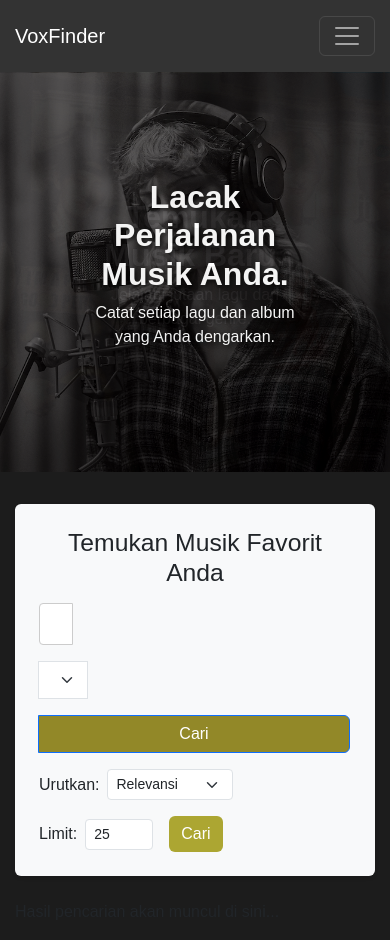
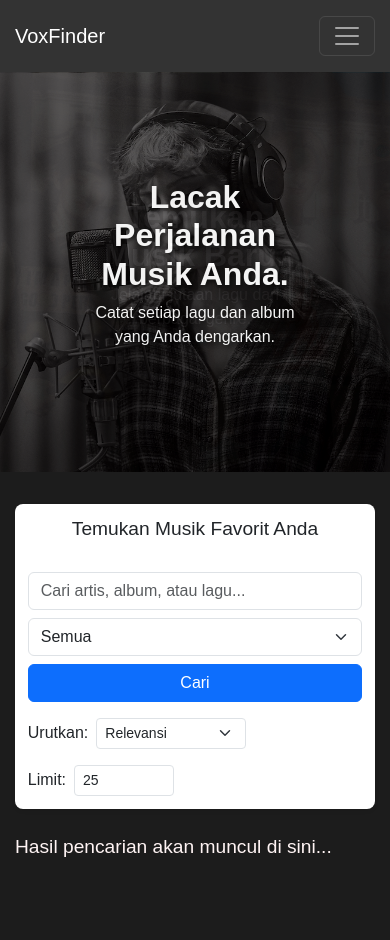
Before and after one commit to 157-Fadina/uts-pemweb-123140157, a React (Vite) app in the folder my-app/: page / in a window 390 px wide. After the commit the page ends 877 px from the top, so only its background shows below. Built offline with nearby package versions, Linux system fonts and the light colour scheme.

Commit message:
memperbaiki responsivitas pada layout screen hp

```diff
--- a/my-app/components/hero.css
+++ b/my-app/components/hero.css
@@ -10,7 +10,7 @@
   background-size: cover;
   background-position: center;
   filter: brightness(40%); /* Membuat gambar sedikit lebih gelap agar teks menonjol */
-  transition: transform 0.3s ease-in-out; /* Transisi untuk slide */
+  transition: transform 0.2s ease-in-out; /* Transisi untuk slide */
 }
 
 .hero-carousel .carousel-item {
@@ -33,7 +33,7 @@
 }
 
 /* Responsif */
-@media (max-width: 768px) {
+@media (max-width: 786px) {
   .hero-carousel,
   .hero-carousel .carousel-item {
     height: 400px;
--- a/my-app/components/searchForm.jsx
+++ b/my-app/components/searchForm.jsx
@@ -1,12 +1,7 @@
 import React, { useState } from 'react';
-import {
-  Button,
-  Form,
-  InputGroup
-} from 'react-bootstrap';
+import { Button, Form, Row, Col } from 'react-bootstrap';
 
 function SearchForm() {
-
   const [searchTerm, setSearchTerm] = useState('');
   const [mediaType, setMediaType] = useState('all');
   const [sortBy, setSortBy] = useState('relevance');
@@ -22,16 +17,16 @@ function SearchForm() {
       limit: limit
     };
 
-    console.log("Mencari dengan parameter:", searchParams);
+    console.log('Mencari dengan parameter:', searchParams);
   };
 
   return (
-    <section className="p-4 bg-light rounded shadow-sm text-center search-container">
+    <section className="search-container shadow-sm">
       <h2>Temukan Musik Favorit Anda</h2>
 
       <Form onSubmit={handleSubmit}>
-        <InputGroup className="my-3">
-
+        <Row className="g-2 my-3 align-items-center">
+          <Col xs={12} md={6}>
             <Form.Control
               id="searchTerm"
               name="searchTerm"
@@ -41,26 +36,32 @@ function SearchForm() {
               value={searchTerm}
               onChange={(e) => setSearchTerm(e.target.value)}
             />
+          </Col>
 
+          <Col xs={15} md={3}>
             <Form.Select
               id="mediaType"
               name="mediaType"
-            style={{ maxWidth: '120px' }}
+              className="media-type-select"
               value={mediaType}
               onChange={(e) => setMediaType(e.target.value)}
             >
-            <option value="all">All</option>
-            <option value="track_name">Track Name</option>
-            <option value="artist">Artist</option>
-            <option value="price">Price</option>
+              <option value="all">Semua</option>
+              <option value="artist">Artis</option>
+              <option value="Song">Lagu</option>
+              <option value="album">Album</option>
             </Form.Select>
+          </Col>
 
-          <Button variant="primary" type="submit">Cari</Button>
-        </InputGroup>
+          <Col xs={12} md={3}>
+            <Button variant="primary" type="submit" className="w-100">
+              Cari
+            </Button>
+          </Col>
+        </Row>
       </Form>
 
-      <div className="d-flex flex-wrap justify-content-start gap-3">
-
+      <div className="d-flex flex-column flex-md-row justify-content-start gap-3 mt-3">
         <Form.Group className="d-flex align-items-center" controlId="sortBySelect">
           <Form.Label className="me-2 mb-0">Urutkan:</Form.Label>
           <Form.Select
@@ -89,10 +90,6 @@ function SearchForm() {
             name="limit"
           />
         </Form.Group>
-
-        <Button variant="primary" type="submit" className="tombol-cari-kustom">
-            Cari
-        </Button>
       </div>
     </section>
   );
--- a/my-app/index.html
+++ b/my-app/index.html
@@ -4,12 +4,18 @@
     <meta charset="UTF-8" />
     <link rel="icon" type="image/svg+xml" href="/vite.svg" />
     <meta name="viewport" content="width=device-width, initial-scale=1.0" />
-    <title>VoxFinder</title>
-    </head>
+
+    <link
+      rel="stylesheet"
+      href="https://cdn.jsdelivr.net/npm/bootstrap@5.3.3/dist/css/bootstrap.min.css"
+      integrity="sha384-QWTKZyjpPEjISv5WaRU9OFeRpok6YctnYmDr5pNlyT2bRjXh0JMhjY6hW+ALEwIH"
+      crossorigin="anonymous"
+    />
+
+    <title>VoxFinder Anda</title>
+  </head>
   <body>
     <div id="root"></div>
-
     <script type="module" src="/src/main.jsx"></script>
-
-    </body>
+  </body>
 </html>
--- a/my-app/src/App.css
+++ b/my-app/src/App.css
@@ -1,3 +1,4 @@
+/* === GLOBAL STYLE === */
 body {
   font-family: sans-serif;
   margin: 0;
@@ -10,11 +11,16 @@ body {
   padding: 0 15px;
 }
 
+/* === HEADER / NAVBAR === */
 .main-bar {
   background-color: #333;
   color: white;
   padding: 1rem 0;
   box-shadow: 0 2px 5px rgba(0,0,0,0.2);
+}
+
+.navbar.main-bar {
+  margin-top: 0;
 }
 
 .playlist-count {
@@ -26,12 +32,33 @@ body {
   font-weight: bold;
 }
 
+/* === SEARCH SECTION === */
 .search-container {
   background-color: white;
   padding: 2rem;
   margin-top: 2rem;
   border-radius: 8px;
+  position: relative;
+  z-index: 2;
+}
+
+.search-container h2 {
   text-align: center;
+  margin-bottom: 1.5rem;
+}
+
+.search-container input,
+.search-container select {
+  text-align: left;
+  z-index: 1;
+  position: relative;
+}
+
+/* === INPUT GROUP (FORM) === */
+.input-group {
+  display: flex;
+  flex-wrap: wrap;
+  gap: 10px;
 }
 
 .input-group .form-control {
@@ -40,14 +67,22 @@ body {
   padding: 0.5rem 1rem;
   font-size: 1rem;
 }
-.input-group .btn-primary{
+
+.input-group .btn-primary {
   background-color: #928828;
+  border: none;
 }
 
 .input-group .btn-primary:hover {
   background-color: #4c440f;
 }
 
+/* Select media type (All, Artist, dsb) */
+.media-type-select {
+  max-width: 120px;
+}
+
+/* === SORT DAN HASIL === */
 .sort-controls {
   margin-top: 1.5rem;
   text-align: left;
@@ -58,22 +93,12 @@ body {
   padding: 1rem;
 }
 
-.navbar.main-bar {
-  margin-top: 0;
+.results-placeholder {
+  color: rgb(255, 244, 244);
+  font-size: 1.2rem;
 }
 
-.tombol-cari-kustom {
-  background-color: #aca632;
-  color: white;
-  border: none;
-  cursor: pointer;
-  transition: background-color 0.2s;
-}
-
-.tombol-cari-kustom:hover {
-  background-color: #927d28;
-}
-
+/* === RESPONSIVE DESIGN === */
 @media (max-width: 768px) {
   .input-group {
     flex-direction: column;
@@ -85,8 +110,25 @@ body {
     max-width: none !important;
   }
 
+  .media-type-select {
+    max-width: 100%; /* full width di layar kecil */
+  }
+
   .sort-controls {
     text-align: center;
   }
 
+  .search-container {
+    padding: 1rem;
+  }
 }
+
+@media (max-width: 576px) {
+  .search-container {
+    padding: 0.8rem;
+  }
+
+  .search-container h2 {
+    font-size: 1.2rem;
+  }
+}
--- a/my-app/src/App.jsx
+++ b/my-app/src/App.jsx
@@ -18,7 +18,9 @@ function App() {
           <SearchForm />
 
           <section className="mt-4">
-            <p>Hasil pencarian akan muncul di sini...</p>
+            <p className="results-placeholder">
+              Hasil pencarian akan muncul di sini...
+            </p>
           </section>
 
         </Container>
```
Also changed, not shown: my-app/src/main.jsx (+10 -7 lines). Lines whose indentation alone changed are shown as unchanged.
